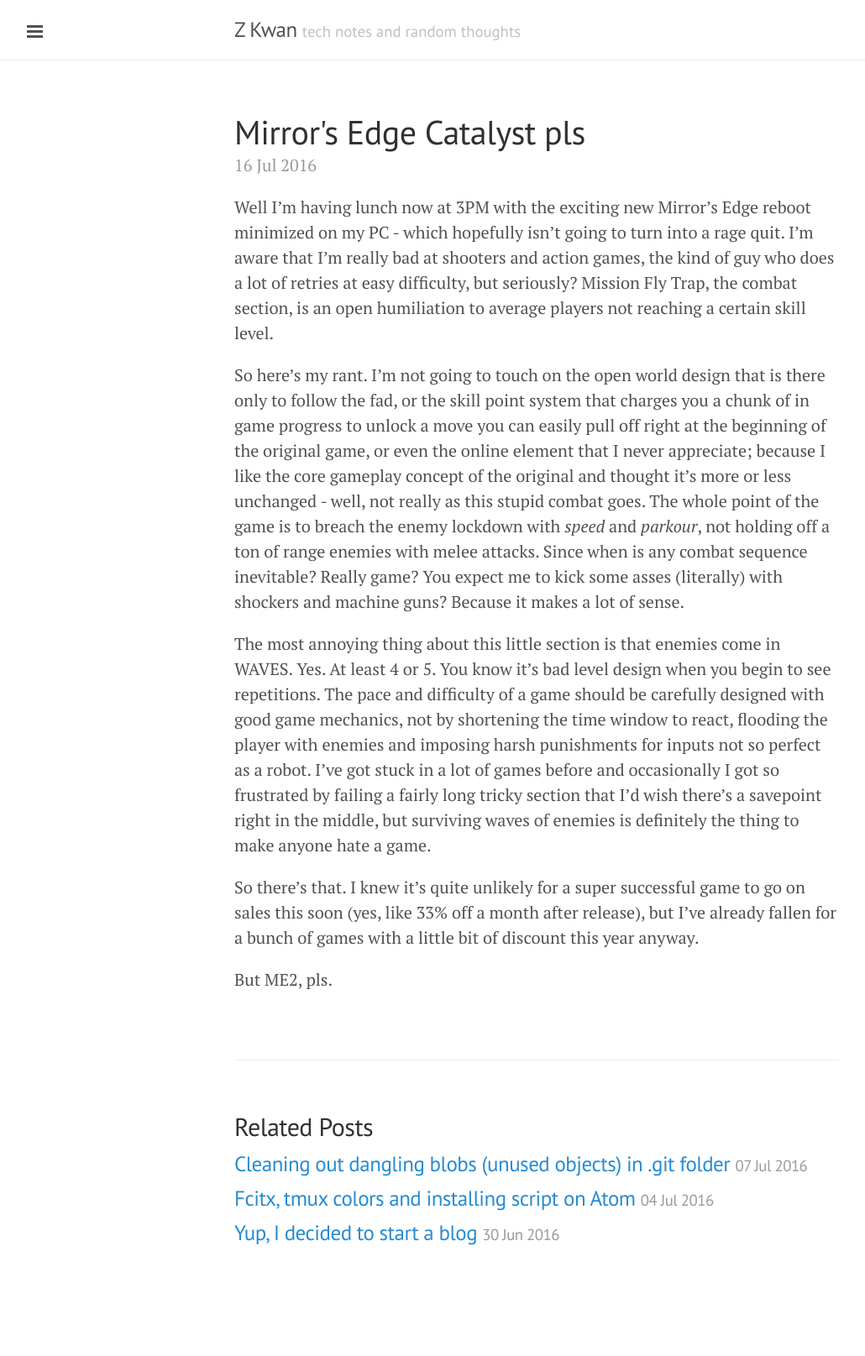
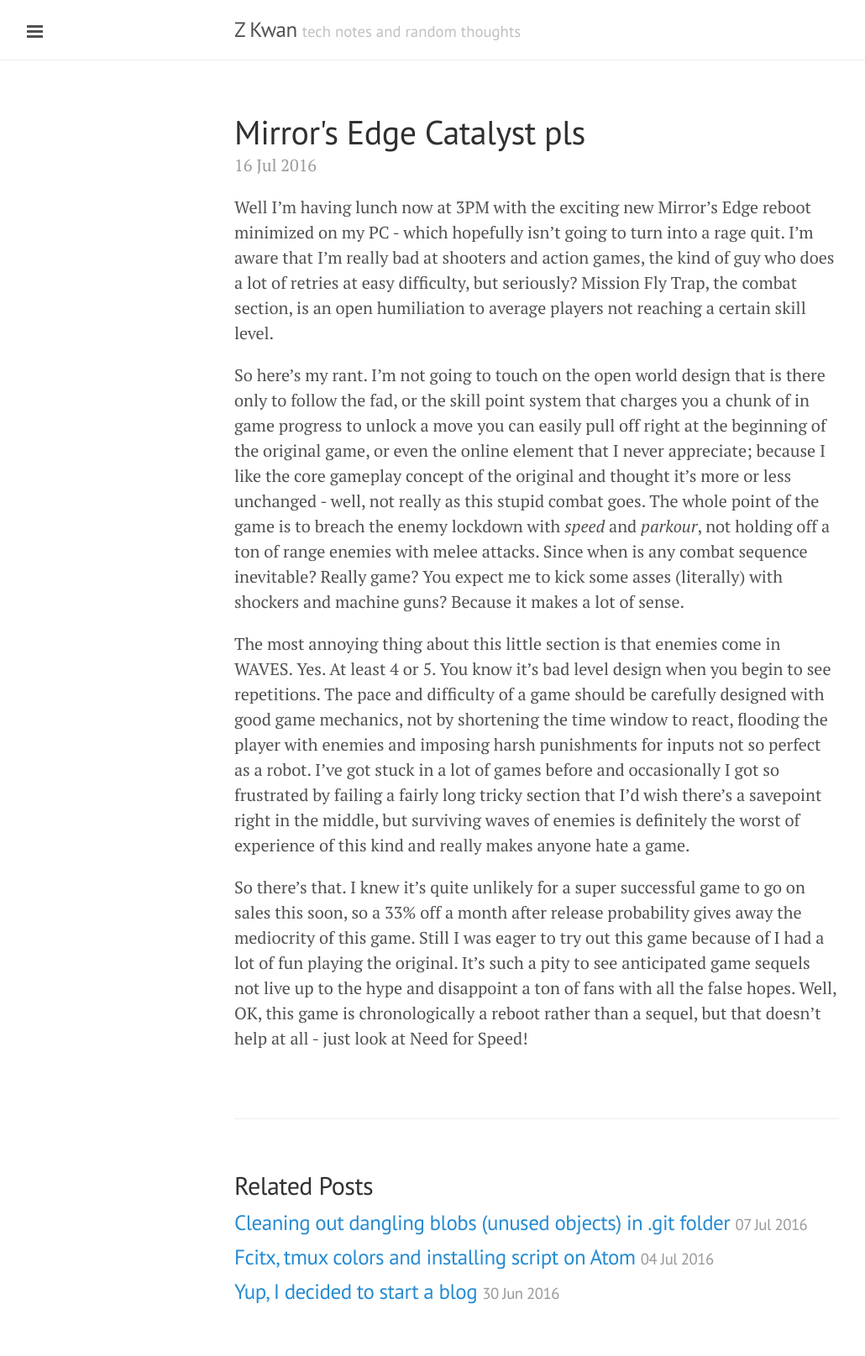
Before and after one commit to kwanz/kwanz.github.io, a Jekyll site: the page built from _posts/2016-07-16-mirror-s-edge-catalyst-pls.markdown, in a window 1280 px wide. Shown: the whole page at 84% size, without its empty margins (1-1031 px from the left). Built offline with Jekyll 4.4.1, drawn with Linux system fonts in a browser that asks for light colours; before the commit the page ends 1545 px from its top, so only the background shows below that.

Commit message:
Post update: Mirror's Edge Catalyst pls

```diff
--- a/_posts/2016-07-16-mirror-s-edge-catalyst-pls.markdown
+++ b/_posts/2016-07-16-mirror-s-edge-catalyst-pls.markdown
@@ -7,8 +7,6 @@ Well I'm having lunch now at 3PM with the exciting new Mirror's Edge reboot mini
 
 So here's my rant. I'm not going to touch on the open world design that is there only to follow the fad, or the skill point system that charges you a chunk of in game progress to unlock a move you can easily pull off right at the beginning of the original game, or even the online element that I never appreciate; because I like the core gameplay concept of the original and thought it's more or less unchanged - well, not really as this stupid combat goes. The whole point of the game is to breach the enemy lockdown with *speed* and *parkour*, not holding off a ton of range enemies with melee attacks. Since when is any combat sequence inevitable? Really game? You expect me to kick some asses (literally) with shockers and machine guns? Because it makes a lot of sense.
 
-The most annoying thing about this little section is that enemies come in WAVES. Yes. At least 4 or 5. You know it's bad level design when you begin to see repetitions. The pace and difficulty of a game should be carefully designed with good game mechanics, not by shortening the time window to react, flooding the player with enemies and imposing harsh punishments for inputs not so perfect as a robot. I've got stuck in a lot of games before and occasionally I got so frustrated by failing a fairly long tricky section that I'd wish there's a savepoint right in the middle, but surviving waves of enemies is definitely the thing to make anyone hate a game.
+The most annoying thing about this little section is that enemies come in WAVES. Yes. At least 4 or 5. You know it's bad level design when you begin to see repetitions. The pace and difficulty of a game should be carefully designed with good game mechanics, not by shortening the time window to react, flooding the player with enemies and imposing harsh punishments for inputs not so perfect as a robot. I've got stuck in a lot of games before and occasionally I got so frustrated by failing a fairly long tricky section that I'd wish there's a savepoint right in the middle, but surviving waves of enemies is definitely the worst of experience of this kind and really makes anyone hate a game.
 
-So there's that. I knew it's quite unlikely for a super successful game to go on sales this soon (yes, like 33% off a month after release), but I've already fallen for a bunch of games with a little bit of discount this year anyway.
-
-But ME2, pls.
+So there's that. I knew it's quite unlikely for a super successful game to go on sales this soon, so a 33% off a month after release probability gives away the mediocrity of this game. Still I was eager to try out this game because of I had a lot of fun playing the original. It's such a pity to see anticipated game sequels not live up to the hype and disappoint a ton of fans with all the false hopes. Well, OK, this game is chronologically a reboot rather than a sequel, but that doesn't help at all - just look at Need for Speed!
```
